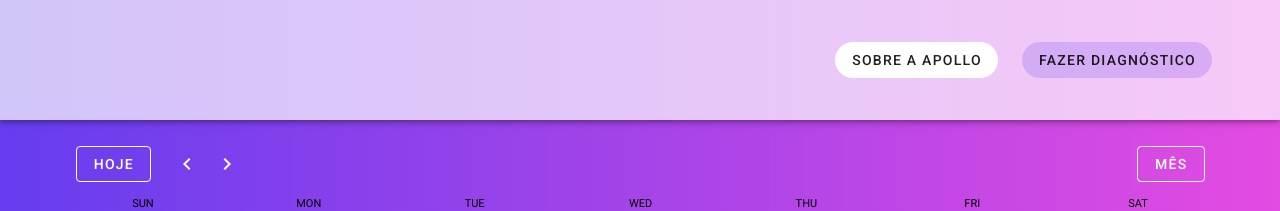
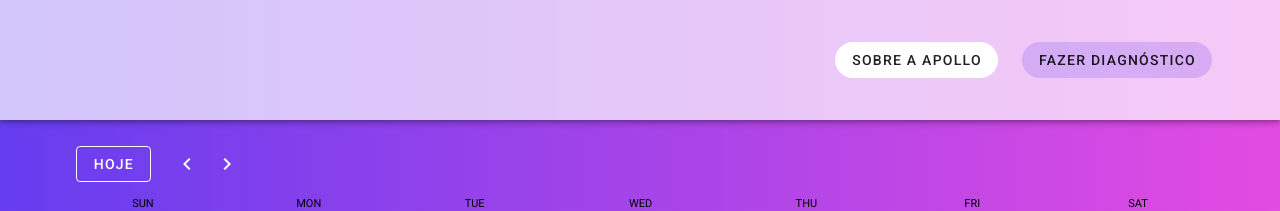
Before and after one commit to iAnd1710/apollosaude-web, a Nuxt app: page /cards/agenda in a window 1280 px wide. Shown: the top 211 px of the page. Built offline with nearby package versions, Linux system fonts and the light colour scheme.

Commit message:
remove date type menu

```diff
--- a/pages/cards/agenda.vue
+++ b/pages/cards/agenda.vue
@@ -30,32 +30,6 @@
             <v-toolbar-title class="white--text" v-if="$refs.calendar">
               {{ $refs.calendar.title }}
             </v-toolbar-title>
-          <v-spacer></v-spacer>
-          <v-menu
-            bottom
-            right>
-            <template v-slot:activator="{ on, attrs }">
-              <v-btn
-                outlined
-                color="white"
-                v-bind="attrs"
-                v-on="on"
-              >
-                <span>{{ typeToLabel[type] }}</span>
-              </v-btn>
-            </template>
-            <v-list>
-              <v-list-item @click="type = 'day'">
-                <v-list-item-title>Dia</v-list-item-title>
-              </v-list-item>
-              <v-list-item @click="type = 'week'">
-                <v-list-item-title>Semana</v-list-item-title>
-              </v-list-item>
-              <v-list-item @click="type = 'month'">
-                <v-list-item-title>Mês</v-list-item-title>
-              </v-list-item>
-            </v-list>
-          </v-menu>
           </v-toolbar>
         </v-sheet>
 
@@ -122,10 +96,7 @@
     </v-row>
     <v-container class='my-16'></v-container>
   </v-app>
-
 </template>
-
-
 
 <script>
   export default {
@@ -214,25 +185,18 @@
 
 
 <style lang='sass'>
-
 .theme--light.v-sheet
    background: linear-gradient(to right, rgba(0,0,0,0), rgba(0,0,0,0))
-
 .calendar .v-outside
     background-color: transparent !important
-
 .theme--light.v-calendar-weekly
    background-color: transparent !important
-
 .theme--light.v-application
    background-color: transparent !important
-
 .cima .v-sheet
     background-color: transparent !important
-
 .baixo .v-sheet
    background: linear-gradient(to right, rgba(0,0,0,0), rgba(0,0,0,0))
-
 .v-main
   background: linear-gradient(to right, #663DEF, #E34BE2)
 .title
@@ -240,24 +204,17 @@
 .span
   display: inline-block
   line-height: 12px
-
 .v-calendar .v-btn__content
     color: white
-
 .theme--light .v-calendar-weekly .v-calendar-weekly__head-weekday
     color: black !important
     border: none !important
-
 .theme--light .v-calendar-weekly
     border: none !important
-
 .theme--light .v-calendar-weekly .v-calendar-weekly__day
     border: rgba(255,255,255,0.5) 1px solid !important
-
 .v-calendar-daily
     background-color: transparent !important
-
 .v-menu__content
     border-radius: 30px !important
-
 </style>
```
Lines whose indentation alone changed are shown as unchanged.
